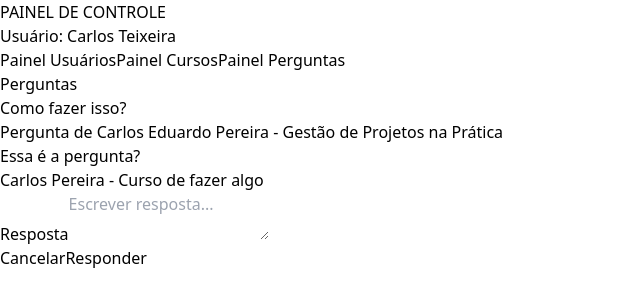
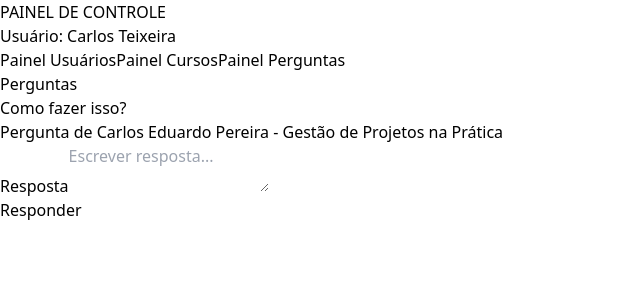
Before and after one commit to BaiaGui/cefis-challenge, a React (Vite) app in the folder client/: page /questionpanel/question/1 in a window 1280 px wide. Shown: the top 306 px of the page, without its empty margins (0-640 px from the left). Built offline with nearby package versions, Linux system fonts and the light colour scheme.

Commit message:
preparing answer modal to dynamic data

```diff
--- a/client/src/components/ButtonStyles.jsx
+++ b/client/src/components/ButtonStyles.jsx
@@ -1,11 +1,11 @@
-export function FilledButton({children, btnFunc}){
+export function FilledButton({children, onClick}){
     return (
-        <button className="w-36 bg-cyan-700 text-sm text-white font-bold px-6 py-4 hover:bg-cyan-600 hover:scale-105">{children}</button>
+        <button onClick={onClick} className="w-36 bg-cyan-700 text-sm text-white font-bold py-4 hover:bg-cyan-600 hover:scale-105">{children}</button>
     )
 }
 
-export function FramedButton({children, btnFunc}){
+export function FramedButton({children, handleClick}){
     return (
-        <button className="w-36 border border-stone-600 text-sm text-stone-700 font-bold px-6 py-4 hover:text-black hover:scale-105">{children}</button>
+        <button onClick={onClick} className="w-36 border border-stone-600 text-sm text-stone-700 font-bold py-4 hover:text-black hover:scale-105">{children}</button>
     )
 }
--- a/client/src/components/ModalTemplate.jsx
+++ b/client/src/components/ModalTemplate.jsx
@@ -9,8 +9,11 @@ export function ModalTemplate({children}){
 
 
     return (
-        <div className="absolute z-50 w-screen h-screen bg-black/80  flex flex-col items-center justify-center" onClick={dismissModal}>
-            <aside className="bg-white w-2/4 h-2/3 p-14">
+        <div className=" w-screen h-screen absolute flex items-center justify-center">
+            <div className=" w-full h-full bg-black/80  flex flex-col items-center justify-center" onClick={dismissModal}>
+
+            </div>
+            <aside className="absolute bg-white w-2/4 h-2/3 p-14 self-center justify-self-center">
                 {children}
             </aside>
 
--- a/client/src/routes/AnswerQuestionModal.jsx
+++ b/client/src/routes/AnswerQuestionModal.jsx
@@ -1,18 +1,35 @@
+import { useNavigate } from "react-router-dom";
 import { FilledButton, FramedButton } from "../components/ButtonStyles";
 import { ModalTemplate } from "../components/ModalTemplate";
+import { useState } from "react";
 
-export function AnswerQuestionModal(){
+
+export function AnswerQuestionModal({questionData}){
+
+    const [answerText, setAnswerText] = useState('');
+
+    const answer = {answerText}
+
+    function handleSubmit(e){
+        e.preventDefault();
+        console.log('enviado')
+        // fetch('/endpoint', {
+        //     method: 'POST',
+        //     headers: {"Content-Type":"application/json"},
+        //     body: JSON.stringify(answer)
+        // })
+    }
+
     return (
-        <ModalTemplate>
-            <form action="" className="flex flex-col w-full h-full">
+        <ModalTemplate >
+            <form onSubmit={handleSubmit} className="flex flex-col w-full h-full">
                 <div className="mb-10 ">
-                    <p className="text-lg font-bold">Essa é a pergunta?</p>
-                    <p className="text-slate-500 text-sm">Carlos Pereira - Curso de fazer algo</p>
+                    <p className="text-lg font-bold">{/*questionData.questionText*/}</p>
+                    <p className="text-slate-500 text-sm">{/*`${questionData.studentName} - ${questionData.courseName}`*/}</p>
                 </div>
                 <label htmlFor="answerText" className="font-bold">Resposta</label>
-                <textarea name="" id="answerText"  placeholder="Escrever resposta..." className="w-full h-full p-3 border resize-none"></textarea>
+                <textarea onChange={(e)=> setAnswerText(e.target.value)} value={answerText} name="" id="answerText"  placeholder="Escrever resposta..." className="w-full h-full p-3 border resize-none" required></textarea>
                 <div className="mt-10 flex justify-end gap-2">
-                <FramedButton>Cancelar</FramedButton>
                 <FilledButton>Responder</FilledButton>
                 </div>
             </form>
```
